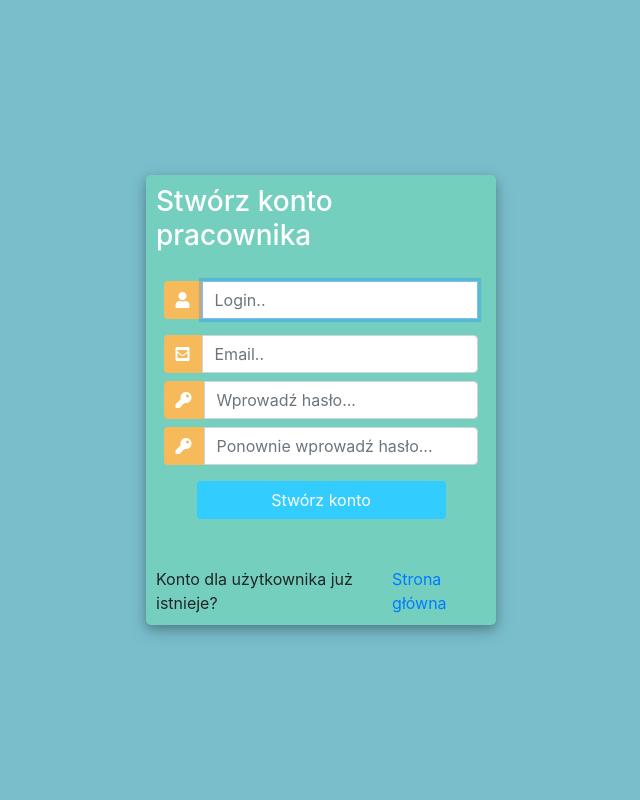
After one commit to Rebek2/warehouse, a Django app: page /rejestracja/ in a window 1280 px wide. The commit adds this page. Shown: the whole page, without its empty margins (319-959 px from the left). Run offline with Django 3.2, Linux system fonts and the light colour scheme; a user stored in the database is signed in; some libraries are stand-ins or nearby versions.

Commit message:
Dodano nowe funkcje - rejestrowanie, permissions itd.

```diff
--- a/parcelmanagement/models.py
+++ b/parcelmanagement/models.py
@@ -39,7 +39,7 @@ class ParcelStatus(models.Model):
     added = models.CharField(max_length=100)
     parcel_number = models.ForeignKey('Parcel', on_delete=models.CASCADE)
     class Meta:
-        ordering = ('-dateStatus','parcel_number')
+        ordering = ( '-dateStatus','parcel_number')
 
     def __str__(self):
         return str(f'{self.parcel_number} {self.status_c}')
--- a/parcelmanagement/urls.py
+++ b/parcelmanagement/urls.py
@@ -15,6 +15,7 @@ urlpatterns = [
     path('statystyki/',views.statystyki,name='statystyki'),
     path('przekieruj/',views.szukaj_prz,name = 'przekieruj'),
     path('przekierowanie/<str:number>/<int:pk>',views.przekierowanie,name = 'przekierowanie'),
+    path('rejestracja/',views.registerPage,name='registerpage'),
 
 
 
--- a/parcelmanagement/views.py
+++ b/parcelmanagement/views.py
@@ -3,27 +3,27 @@ from django.shortcuts import render, redirect,get_object_or_404
 from barcode.writer import ImageWriter
 from .forms import ParcelForm, SenderForm, ReceiverForm,StatusForm,StatusForm2,ParcelprzForm
 from .models import Parcel,Customer, ParcelStatus
-
+from django.contrib.auth.forms import UserCreationForm
 from django.http import HttpResponse
 from django.template.loader import get_template
 from xhtml2pdf import pisa
-
+from .forms import CreateUserForm
 from django.contrib.auth import authenticate, login, logout
 from django.contrib import messages
+from .decorators import unauthenticated_user, allowed_users
+from django.contrib.auth.decorators import login_required
+from django.contrib.auth.models import Group
+from django.contrib.auth.models import User,auth
+#login i logout
 
-from django.contrib.auth.decorators import login_required
-
-#login i logout
 def loginPage(request):
 
         if request.method == 'POST':
             username = request.POST.get('username')
             password = request.POST.get('password')
-
-            user = authenticate(request, username=username, password=password)
-
+            user = auth.authenticate(request, username=username, password=password)
             if user is not None:
-                login(request, user)
+                auth.login(request, user)
                 return redirect('home')
             else:
                 messages.info(request, 'Login lub hasło są nieprawidłowe ')
@@ -33,16 +33,9 @@ def loginPage(request):
 
 
 def logoutUser(request):
-    logout(request)
-    return redirect(login)
+    auth.logout(request)
+    return redirect(loginPage)
 
-
-
-
-
-
-
-#Testowanie views
 @login_required(login_url='login')
 def home(request):
     return render(request,'index.html')
@@ -72,6 +65,32 @@ def dodaj(request):
         receiver = ReceiverForm(prefix = 'receiver')
         form = ParcelForm()
         return render(request, 'nadanie.html', {'form':form,'receiver':receiver,'sender':sender})
+
+@login_required(login_url='login')
+
+def registerPage(request):
+    if request.method == 'POST':
+        form = CreateUserForm(request.POST)
+        if form.is_valid():
+            user = form.save(commit = False)
+            username = form.cleaned_data.get('username')
+            if User.objects.filter(username=user.username).count()>0:
+                return HttpResponse('Login zajęty!')
+
+            else:
+                user.save()
+                group = Group.objects.get(name='Employee')
+                user.groups.add(group)
+
+                messages.success(request, 'Konto stworzone dla: ' + username)
+
+            return redirect(registerPage)
+    else:
+        form = CreateUserForm()
+        context = {'form': form}
+        return render(request, 'register.html', context)
+
+
 
 @login_required(login_url='login')
 def udaneNadanie(request,number,pk):
--- /dev/null
+++ b/templates/register.html
@@ -0,0 +1,147 @@
+<!DOCTYPE html>
+<html>
+
+<head>
+	<title>Login</title>
+	<link rel="stylesheet" href="https://stackpath.bootstrapcdn.com/bootstrap/4.1.3/css/bootstrap.min.css" integrity="sha384-MCw98/SFnGE8fJT3GXwEOngsV7Zt27NXFoaoApmYm81iuXoPkFOJwJ8ERdknLPMO" crossorigin="anonymous">
+	<script src="https://ajax.googleapis.com/ajax/libs/jquery/3.3.1/jquery.min.js"></script>
+	<link rel="stylesheet" href="https://use.fontawesome.com/releases/v5.6.1/css/all.css" integrity="sha384-gfdkjb5BdAXd+lj+gudLWI+BXq4IuLW5IT+brZEZsLFm++aCMlF1V92rMkPaX4PP" crossorigin="anonymous">
+
+	<style>
+		body,
+		html {
+			margin: 0;
+			padding: 0;
+			height: 100%;
+			background: #7abecc !important;
+		}
+		.user_card {
+			width: 350px;
+			margin-top: auto;
+			margin-bottom: auto;
+			background: #74cfbf;
+			position: relative;
+			display: flex;
+			justify-content: center;
+			flex-direction: column;
+			padding: 10px;
+			box-shadow: 0 4px 8px 0 rgba(0, 0, 0, 0.2), 0 6px 20px 0 rgba(0, 0, 0, 0.19);
+			-webkit-box-shadow: 0 4px 8px 0 rgba(0, 0, 0, 0.2), 0 6px 20px 0 rgba(0, 0, 0, 0.19);
+			-moz-box-shadow: 0 4px 8px 0 rgba(0, 0, 0, 0.2), 0 6px 20px 0 rgba(0, 0, 0, 0.19);
+			border-radius: 5px;
+
+		}
+
+		.form_container {
+			margin-top: 20px;
+		}
+
+		#form-title{
+			color: #fff;
+		}
+		.login_btn {
+			width: 100%;
+			background: #33ccff !important;
+			color: white !important;
+		}
+		.login_btn:focus {
+			box-shadow: none !important;
+			outline: 0px !important;
+		}
+		.login_container {
+			padding: 0 2rem;
+		}
+		.input-group-text {
+			background: #f7ba5b !important;
+			color: white !important;
+			border: 0 !important;
+			border-radius: 0.25rem 0 0 0.25rem !important;
+		}
+		.input_user,
+		.input_pass:focus {
+			box-shadow: none !important;
+			outline: 0px !important;
+		}
+
+	</style>
+
+</head>
+<body>
+	<div class="container h-100">
+		<div class="d-flex justify-content-center h-100">
+			<div class="user_card">
+				<div class="d-flex justify-content-center">
+					<h3 id="form-title">Stwórz konto pracownika</h3>
+				</div>
+				<div class="d-flex justify-content-center form_container">
+
+					<form method="POST" action="">
+						{% csrf_token %}
+						<div class="input-group mb-3">
+							<div class="input-group-append">
+								<span class="input-group-text"><i class="fas fa-user"></i></span>
+							</div>
+							{{form.username}}<p id="error"></p>
+						</div>
+						<div class="input-group mb-2">
+							<div class="input-group-append">
+								<span class="input-group-text"><i class="fas fa-envelope-square"></i></span>
+							</div>
+							{{form.email}}
+						</div>
+						<div class="input-group mb-2">
+							<div class="input-group-append">
+								<span class="input-group-text"><i class="fas fa-key"></i></span>
+							</div>
+							{{form.password1}}
+						</div>
+						<div class="input-group mb-2">
+							<div class="input-group-append">
+								<span class="input-group-text"><i class="fas fa-key"></i></span>
+							</div>
+							{{form.password2}}
+						</div>
+
+
+
+				   		<div class="d-flex justify-content-center mt-3 login_container">
+				 			<input class="btn login_btn" type="submit" value="Stwórz konto">
+				   		</div>
+
+					</form>
+				</div>
+				{% for message in messages %}
+					<p id="messages">{{message}}</p>
+				{% endfor %}
+
+				<div class="mt-4">
+					<div class="d-flex justify-content-center links">
+				{{form.errors}}
+
+				<div class="mt-4">
+					<div class="d-flex justify-content-center links">
+						Konto dla użytkownika już istnieje? <a href="{% url 'home' %}" class="ml-2">Strona główna</a>
+					</div>
+				</div>
+			</div>
+		</div>
+	</div>
+	<script>
+						/* Because i didnt set placeholder values in forms.py they will be set here using vanilla Javascript
+		//We start indexing at one because CSRF_token is considered and input field
+		 */
+
+		//Query All input fields
+		var form_fields = document.getElementsByTagName('input')
+		form_fields[1].placeholder='Login..';
+		form_fields[2].placeholder='Email..';
+		form_fields[3].placeholder='Wprowadź hasło...';
+		form_fields[4].placeholder='Ponownie wprowadź hasło...';
+
+
+		for (var field in form_fields){
+			form_fields[field].className += ' form-control'
+		}
+	</script>
+</body>
+</html>
```
Also changed, not shown: parcelmanagement/decorators.py (added, +31 -0 lines), parcelmanagement/templatetags/auth_extras.py (added, +9 -0 lines), templates/index.html (+16 -5 lines), warehouse/settings.py (+7 -0 lines), barkod.png, db.sqlite3, parcelmanagement/templatetags/__init__.py (added).
